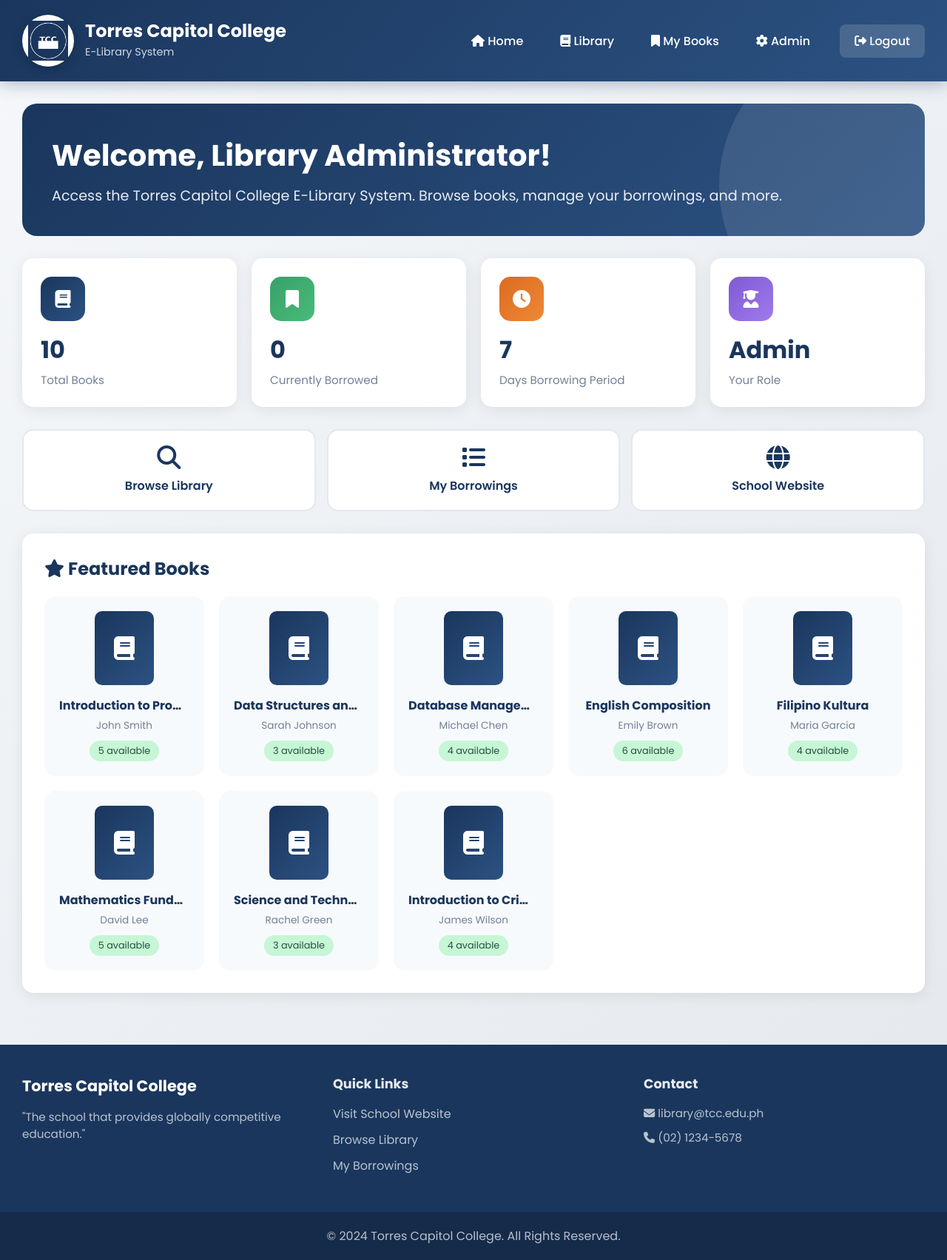
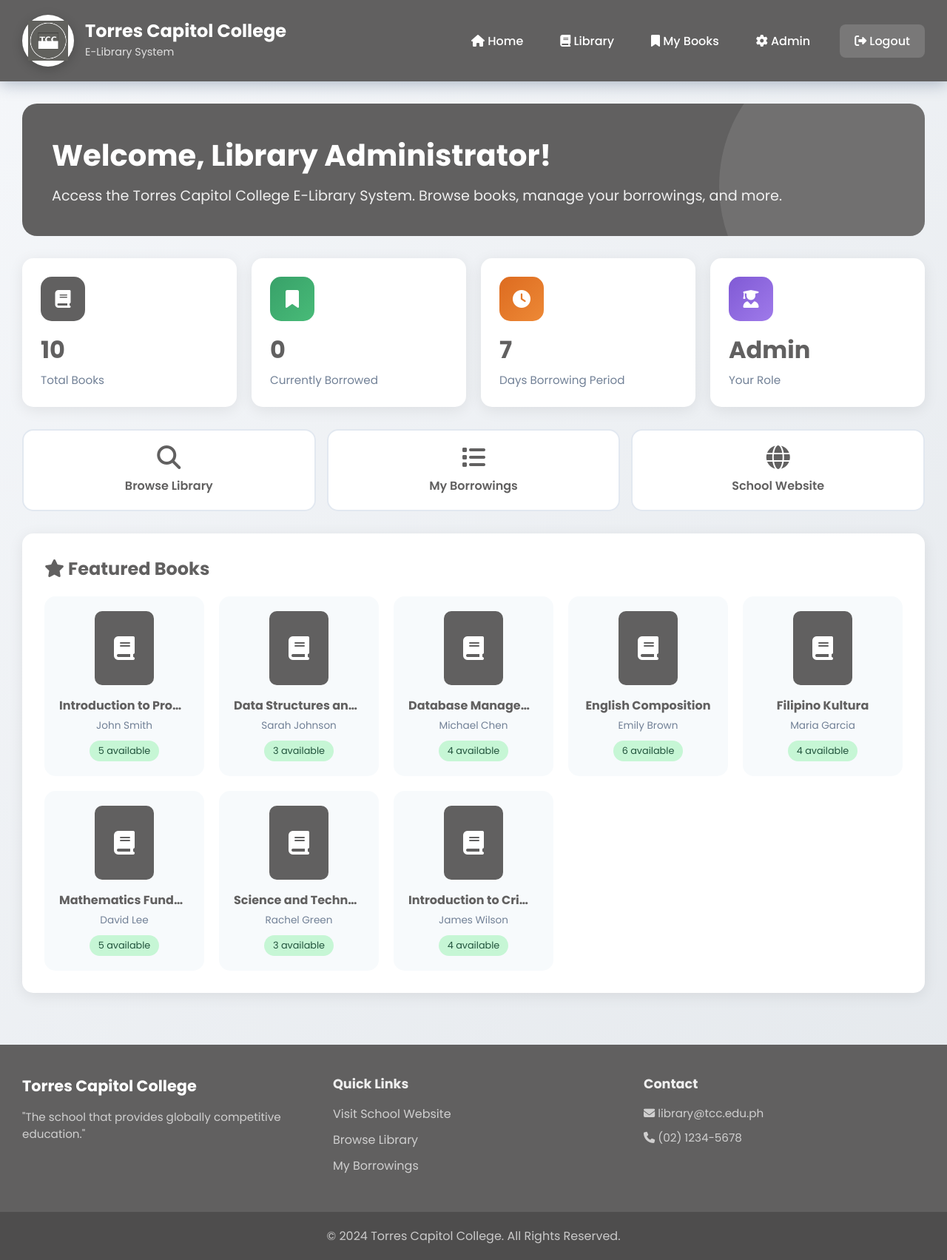
Before and after one commit to Geraldfab/E-Library-System, a Flask app: page /dashboard in a window 1280 px wide. Shown: the whole page at 74% size. Run offline with Flask 3, Linux system fonts and the light colour scheme; a user stored in the database is signed in; data comes from the database, SQL or seed files in the repository; data that the repository does not hold is empty.

Commit message:
Update color theme to gray (#616060, #212121)

```diff
--- a/static/css/style.css
+++ b/static/css/style.css
@@ -15,7 +15,7 @@ body {
 
 /* Header Styles */
 .main-header {
-    background: linear-gradient(135deg, #1a365d 0%, #2c5282 100%);
+    background: linear-gradient(135deg, #616060 0%, #616060 100%);
     padding: 0;
     box-shadow: 0 4px 20px rgba(26, 54, 93, 0.3);
     position: sticky;
@@ -147,13 +147,13 @@ body {
 
 .alert-info {
     background: #bee3f8;
-    color: #2c5282;
-    border-left: 4px solid #3182ce;
+    color: #616060;
+    border-left: 4px solid #616060;
 }
 
 /* Footer Styles */
 .main-footer {
-    background: #1a365d;
+    background: #616060;
     color: white;
     padding: 40px 0 0;
     margin-top: auto;
@@ -266,12 +266,12 @@ body {
 }
 
 ::-webkit-scrollbar-thumb {
-    background: #1a365d;
+    background: #616060;
     border-radius: 5px;
 }
 
 ::-webkit-scrollbar-thumb:hover {
-    #2c5282;
+    #616060;
 }
 
 /* Animation Classes */
@@ -292,7 +292,7 @@ body {
 .btn {
     display: inline-block;
     padding: 12px 25px;
-    background: linear-gradient(135deg, #1a365d 0%, #2c5282 100%);
+    background: linear-gradient(135deg, #616060 0%, #616060 100%);
     color: white;
     border: none;
     border-radius: 10px;
--- a/templates/dashboard.html
+++ b/templates/dashboard.html
@@ -11,7 +11,7 @@
     }
 
     .welcome-section {
-        background: linear-gradient(135deg, #1a365d 0%, #2c5282 100%);
+        background: linear-gradient(135deg, #616060 0%, #616060 100%);
         border-radius: 20px;
         padding: 40px;
         color: white;
@@ -78,7 +78,7 @@
     }
 
     .stat-card .stat-icon.blue {
-        background: linear-gradient(135deg, #1a365d 0%, #2c5282 100%);
+        background: linear-gradient(135deg, #616060 0%, #616060 100%);
         color: white;
     }
 
@@ -99,7 +99,7 @@
 
     .stat-card h3 {
         font-size: 2rem;
-        color: #1a365d;
+        color: #616060;
         margin-bottom: 5px;
     }
 
@@ -122,13 +122,13 @@
         padding: 20px;
         text-align: center;
         text-decoration: none;
-        color: #1a365d;
+        color: #616060;
         transition: all 0.3s;
     }
 
     .action-btn:hover {
-        border-color: #1a365d;
-        background: #1a365d;
+        border-color: #616060;
+        background: #616060;
         color: white;
     }
 
@@ -150,7 +150,7 @@
     }
 
     .recent-section h2 {
-        color: #1a365d;
+        color: #616060;
         margin-bottom: 20px;
         font-size: 1.5rem;
     }
@@ -177,7 +177,7 @@
     .book-card .book-icon {
         width: 80px;
         height: 100px;
-        background: linear-gradient(135deg, #1a365d 0%, #2c5282 100%);
+        background: linear-gradient(135deg, #616060 0%, #616060 100%);
         border-radius: 10px;
         margin: 0 auto 15px;
         display: flex;
@@ -188,7 +188,7 @@
     }
 
     .book-card h4 {
-        color: #1a365d;
+        color: #616060;
         font-size: 1rem;
         margin-bottom: 5px;
         white-space: nowrap;
```
Also changed, not shown: templates/add_book.html (+4 -4 lines), templates/admin.html (+7 -7 lines), templates/library.html (+6 -6 lines), templates/login.html (+5 -5 lines), templates/my_borrowings.html (+7 -7 lines), templates/signup.html (+5 -5 lines), static/images/tcc_logo.png.
